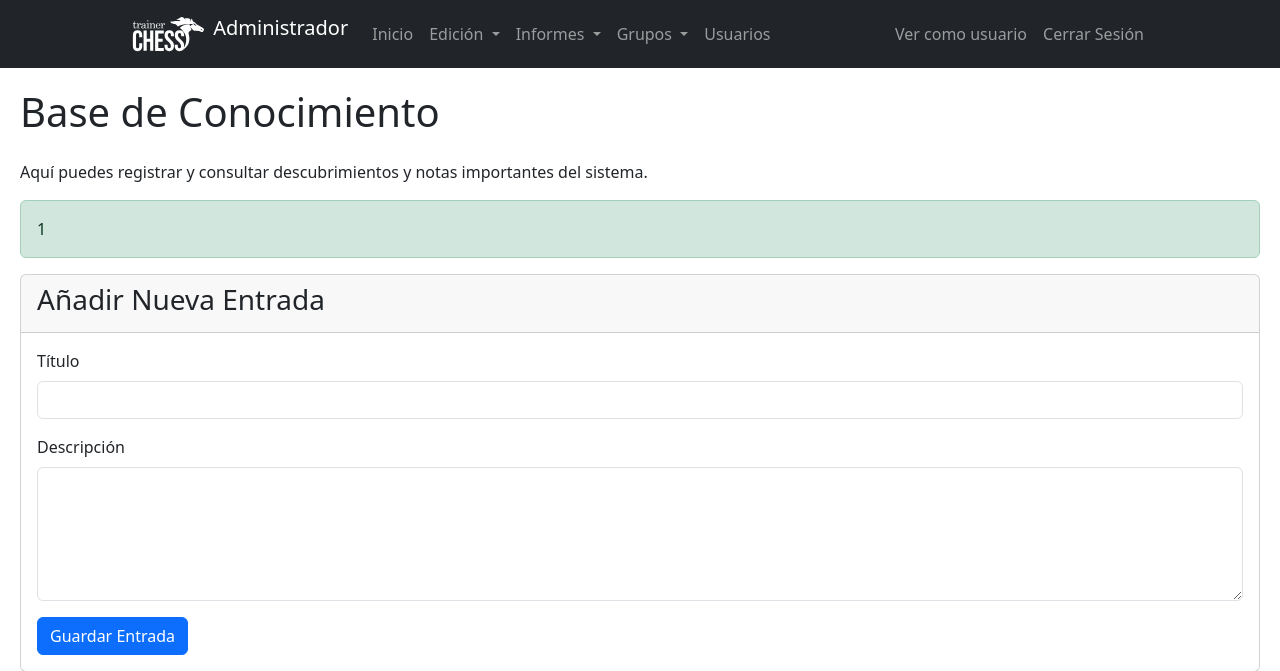
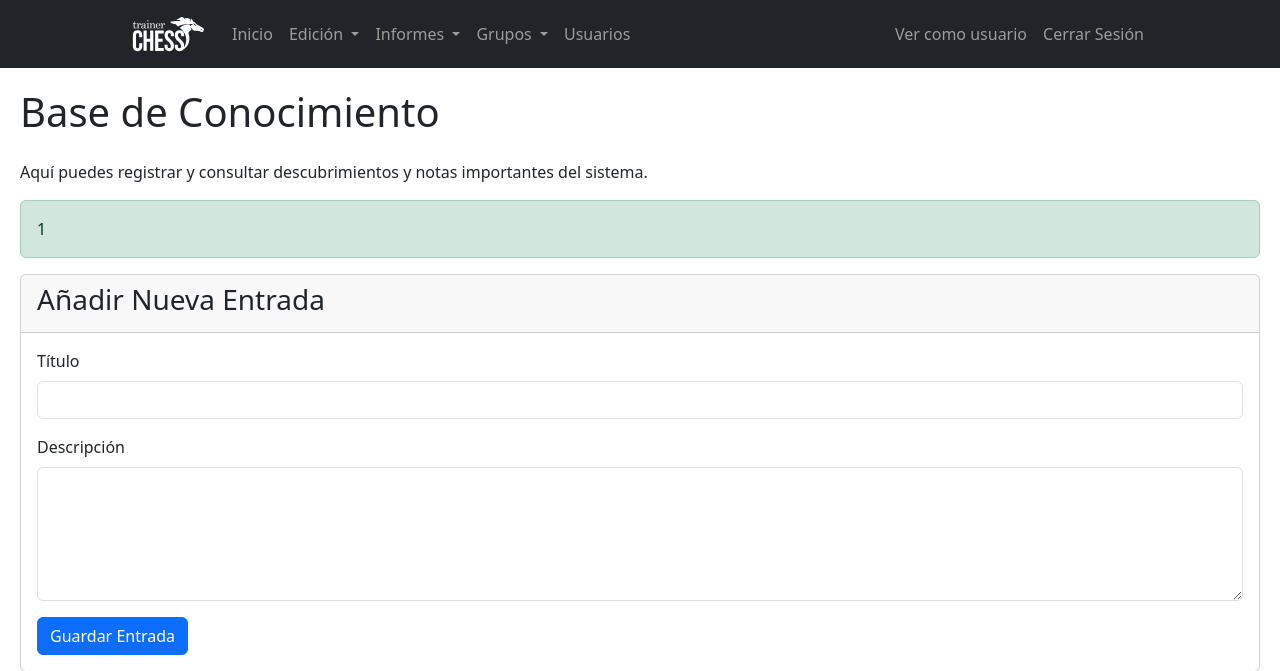
Before and after one commit to renan2013/chesstrainer, a PHP site: page /admin/base_conocimiento.php in a window 1280 px wide. Shown: the top 671 px of the page. Run offline with PHP 8.4, Linux system fonts and the light colour scheme; a user stored in the database is signed in; data comes from the database, SQL or seed files in the repository.

Commit message:
Refactor: elimina el texto 'Admin Panel' de la barra de navegación

```diff
--- a/admin/includes/sidebar.php
+++ b/admin/includes/sidebar.php
@@ -2,7 +2,7 @@
     <div class="container-fluid">
         <a class="navbar-brand" href="../index.php">
             <img src="../img/logo_blanco.svg" alt="Chess Trainer Logo" width="80"  class="d-inline-block align-text-top">
-            Administrador
+
         </a>
         <button class="navbar-toggler" type="button" data-bs-toggle="collapse" data-bs-target="#navbarNav" aria-controls="navbarNav" aria-expanded="false" aria-label="Toggle navigation">
             <span class="navbar-toggler-icon"></span>
```
